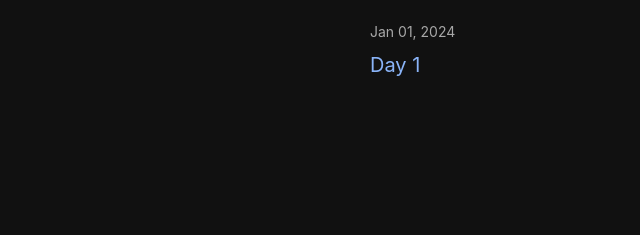
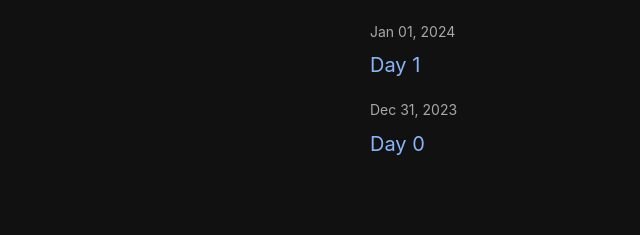
Before and after one commit to nazirmusawer/nazirmusawer.github.io, a Jekyll site: the page built from journal.md, in a window 1280 px wide. Shown: the part 1418-1653 px from the top of the page, without its empty margins (0-640 px from the left). Built offline with Jekyll 4.4.1, drawn with Linux system fonts in a browser that asks for light colours; a file with an impossible date is left out; before the commit the page ends 1577 px from its top, so only the background shows below that.

Commit message:
Update and rename 2024-01-00-jan-0.md to 2023-12-31-jan-0.md

```diff
--- a/_posts/2024-01-00-jan-0.md
+++ b/_posts/2023-12-31-jan-0.md
@@ -1,6 +1,6 @@
 ---
 layout: post
 title: Day 0
-permalink: /about/
+date: 2023-12-31
 ---
 I was born when she said "I love you."
```
